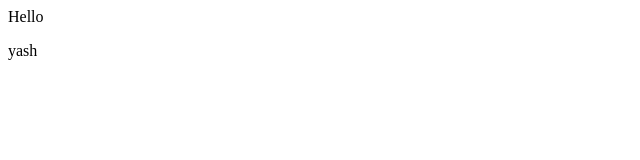
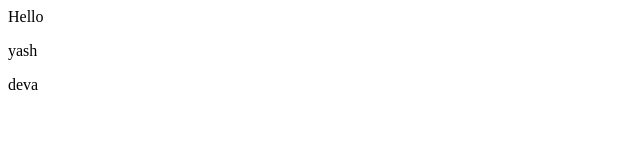
Before and after one commit to ashutoshnagpure/Calculator-Project, a plain HTML site: page index.html in a window 1280 px wide. Shown: the full height of the page, 0-640 px from the left. Drawn offline with Linux system fonts and the light colour scheme.

Commit message:
Update index.html

```diff
--- a/index.html
+++ b/index.html
@@ -8,5 +8,6 @@
 <body>
     <div>Hello</div>
     <p>yash</p>
+    <p>deva</p>
 </body>
 </html>
```
